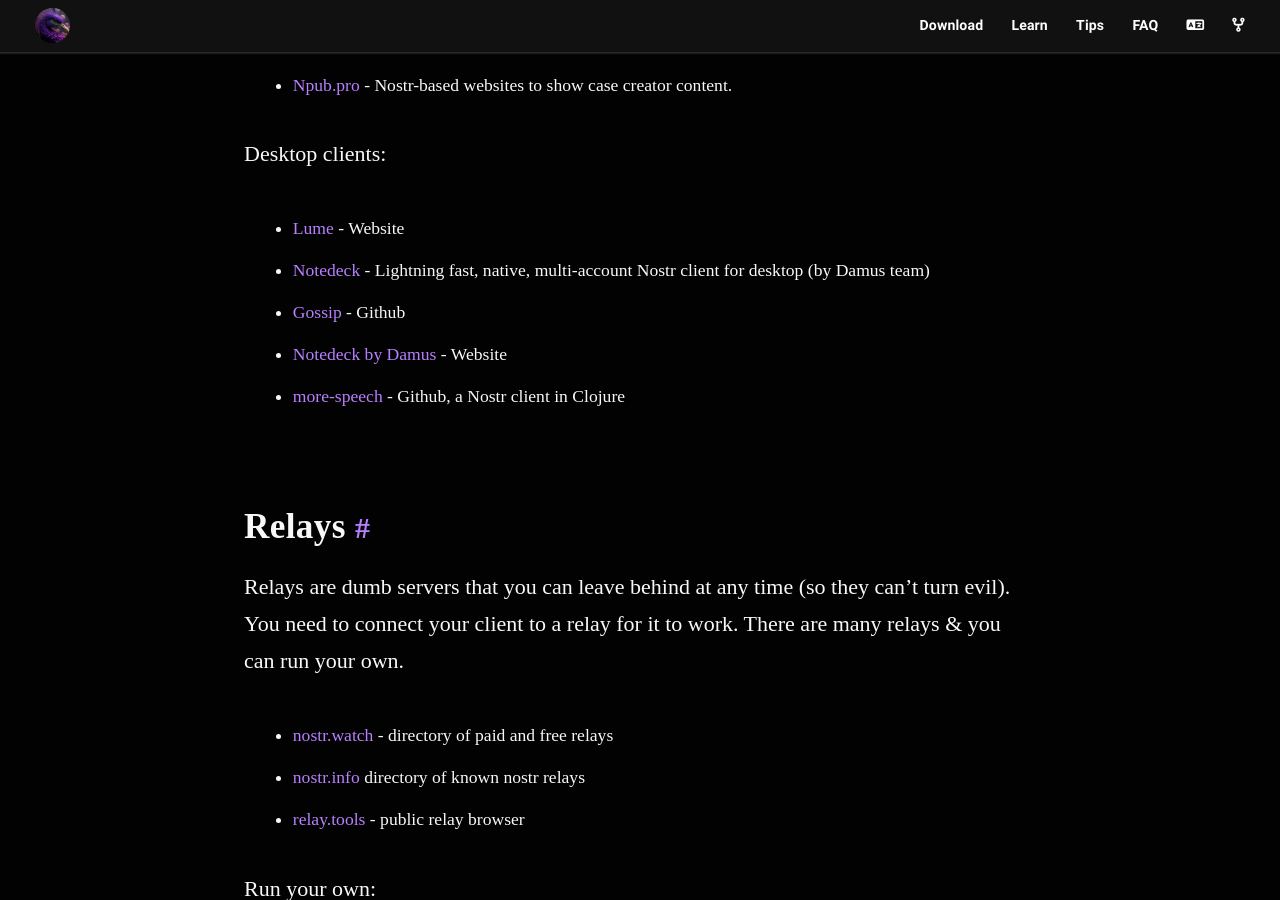
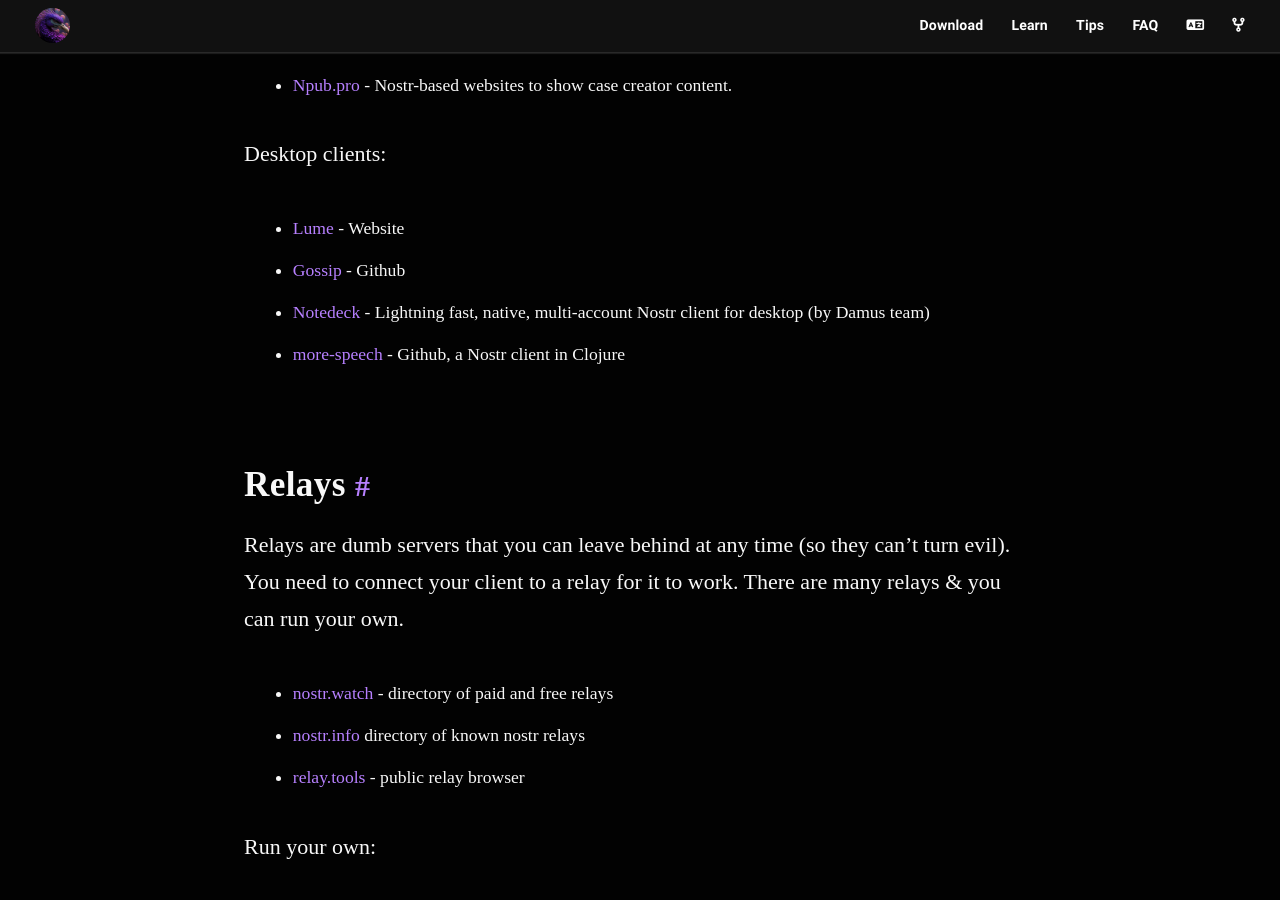
Before and after one commit to nostr-resources/nostr-resources.github.io, a Jekyll site: the page built from index.md, in a window 1280 px wide and 900 px high, scrolled down 7854 px. Built offline with Jekyll 4.4.1, drawn with Linux system fonts in a browser that asks for light colours; some web fonts are replaced.

Commit message:
chore: apply manual edits to index.md

```diff
--- a/index.md
+++ b/index.md
@@ -250,9 +250,8 @@ Web clients for content creators:
 Desktop clients:
 
 - [Lume](https://lume.nu/) - Website
+- [Gossip](https://github.com/mikedilger/gossip) - Github
 - [Notedeck](https://damus.io/notedeck/) - Lightning fast, native, multi-account Nostr client for desktop (by Damus team)
-- [Gossip](https://github.com/mikedilger/gossip) - Github
-- [Notedeck by Damus]([https://damus.io/notedeck/]) - Website
 - [more-speech](https://github.com/unclebob/more-speech) - Github, a Nostr client in Clojure
 
 ## Relays
```
